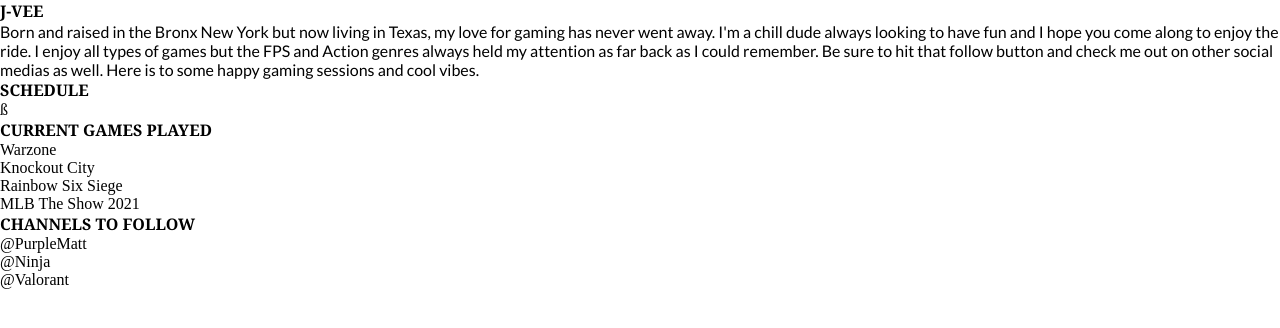
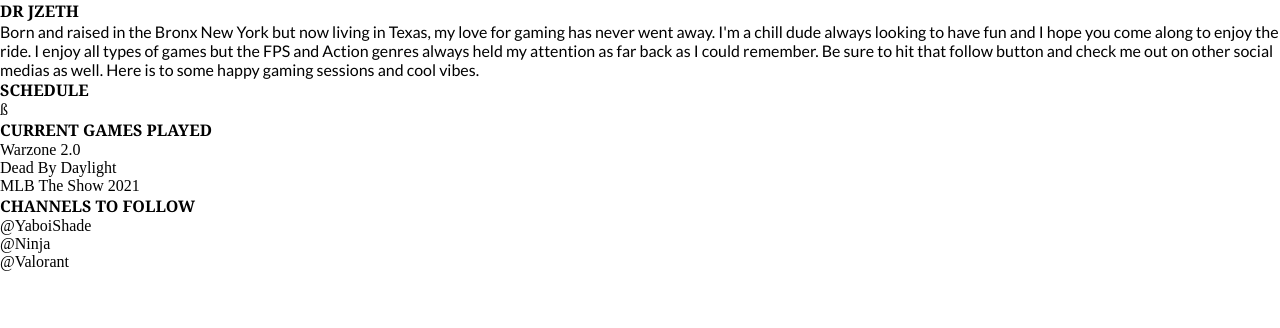
Before and after one commit to joVal21/Twitch, a plain HTML site: page index.html in a window 1280 px wide. Drawn offline with Linux system fonts and the light colour scheme.

Commit message:
Updates
Updated Current Game Field, TItle,

Removed the data outside of the HTML tag.

```diff
--- a/index.html
+++ b/index.html
@@ -13,7 +13,7 @@
 
     <section>
     <div>
-        <h1 class="title">J-Vee</h1>
+        <h1 class="title">Dr Jzeth</h1>
             <p>Born and raised in the Bronx New York but now living in Texas, my love for gaming has never went away. I'm a chill dude always looking to have fun and I hope you come along to enjoy the ride. I enjoy all types of games but the FPS and Action genres always held my attention as far back as I could remember. Be sure to hit that follow button and check me out on other social medias as well. Here is to some happy gaming sessions and cool vibes.</p>
     </div>
 
@@ -24,9 +24,8 @@
     <div>
         <h1 class="title">Current Games Played</h1>
         <ul>
-            <li>Warzone</li>
-            <li>Knockout City</li>
-            <li>Rainbow Six Siege</li>
+            <li>Warzone 2.0</li>
+            <li>Dead By Daylight</li>
             <li>MLB The Show 2021</li>
         </ul>
     </div>
@@ -34,7 +33,7 @@
     <div>
         <h1 class="title">Channels to Follow</h1>
         <ul>
-            <li>@PurpleMatt</li>
+            <li>@YaboiShade</li>
             <li>@Ninja</li>
             <li>@Valorant</li>
         </ul>
```
